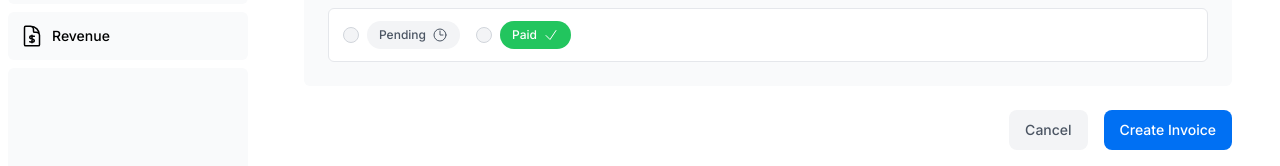
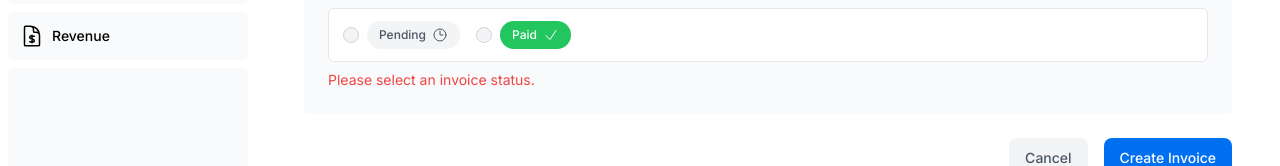
Before and after one commit to mmauriciobastos/nextjs-dashboard, a Next.js app: page /dashboard/invoices/create in a window 1280 px wide. Both pictures are taken after typing "5" into the empty fields and a click on the button "Create Invoice". Shown: the part 340-506 px from the top of the page. Built offline with nearby package versions, Linux system fonts and the light colour scheme; no server answers; the database is empty; a web font is replaced by a local one.

Commit message:
chore: add aria error messages to amount and status

```diff
--- a/app/ui/invoices/create-form.tsx
+++ b/app/ui/invoices/create-form.tsx
@@ -28,7 +28,6 @@
               name="customerId"
               className="peer block w-full cursor-pointer rounded-md border border-gray-200 py-2 pl-10 text-sm outline-2 placeholder:text-gray-500"
               defaultValue=""
-
               aria-describedby="customer-error"
             >
               <option value="" disabled>
@@ -66,9 +65,17 @@
                 step="0.01"
                 placeholder="Enter USD amount"
                 className="peer block w-full rounded-md border border-gray-200 py-2 pl-10 text-sm outline-2 placeholder:text-gray-500"
-
+                aria-describedby='amount-error'
               />
               <CurrencyDollarIcon className="pointer-events-none absolute left-3 top-1/2 h-[18px] w-[18px] -translate-y-1/2 text-gray-500 peer-focus:text-gray-900" />
+            </div>
+            <div id="amount-error" aria-live="polite" aria-atomic="true">
+              {state.errors?.amount &&
+                state.errors.amount.map((error: string) => (
+                  <p className="mt-2 text-sm text-red-500" key={error}>
+                    {error}
+                  </p>
+                ))}
             </div>
           </div>
         </div>
@@ -87,6 +94,7 @@
                   type="radio"
                   value="pending"
                   className="h-4 w-4 cursor-pointer border-gray-300 bg-gray-100 text-gray-600 focus:ring-2"
+                  aria-describedby='status-error'
                 />
                 <label
                   htmlFor="pending"
@@ -102,6 +110,7 @@
                   type="radio"
                   value="paid"
                   className="h-4 w-4 cursor-pointer border-gray-300 bg-gray-100 text-gray-600 focus:ring-2"
+                  aria-describedby='status-error'
                 />
                 <label
                   htmlFor="paid"
@@ -112,6 +121,14 @@
               </div>
             </div>
           </div>
+          <div id="status-error" aria-live="polite" aria-atomic="true">
+              {state.errors?.status &&
+                state.errors.status.map((error: string) => (
+                  <p className="mt-2 text-sm text-red-500" key={error}>
+                    {error}
+                  </p>
+                ))}
+            </div>
         </fieldset>
       </div>
       <div className="mt-6 flex justify-end gap-4">
```
